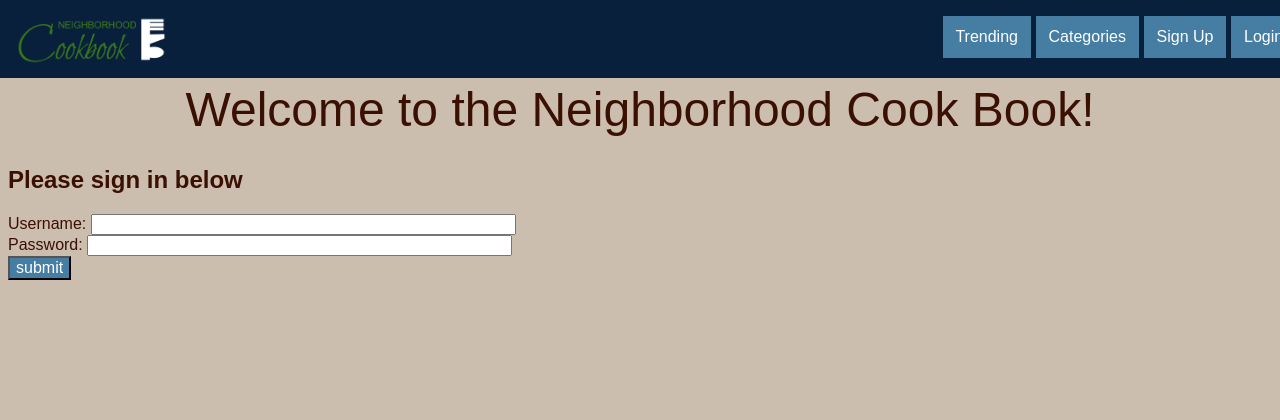
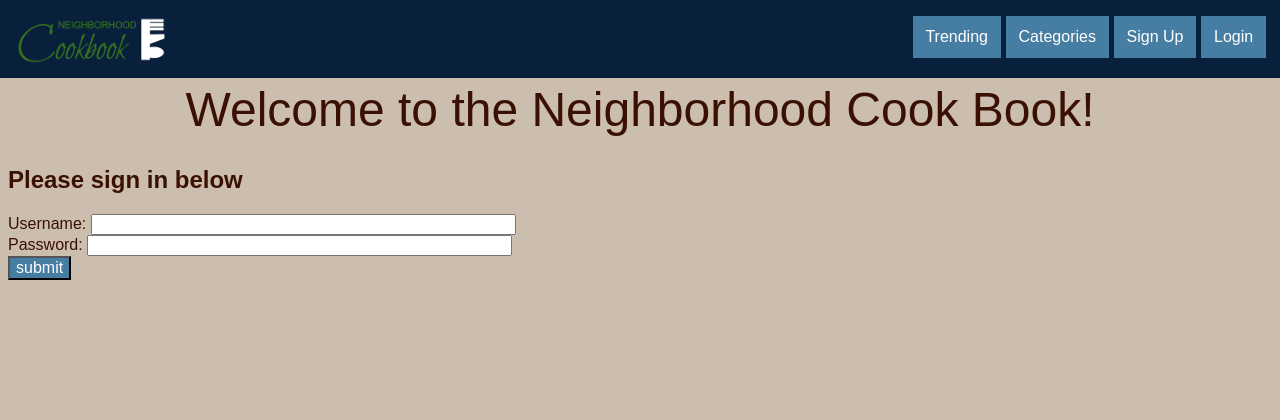
Before and after one commit to axqs/wad2_team_project, a Django app: a page that uses templates/recipes/base.html in a window 1280 px wide. Shown: the top 420 px of the page. Run offline with Django 3.2, Linux system fonts and the light colour scheme; parts of the project's set-up code (start-up, migrations or seed data) failed here and were passed over.

```diff
--- a/templates/recipes/base.html
+++ b/templates/recipes/base.html
@@ -24,7 +24,7 @@
 					<li style="float:right; padding-top:12px; padding-left:5px;"><a href="{% url 'addrecipe' %}">Add Recipe</a></li>
 					<li style="float:right; padding-top:12px; padding-left:5px;"><a href="{% url 'userprofile' user.username %}">My Account</a></li>
 				{% else %}
-					<li style="float:right; padding-top:12px; padding-left:5px;"><a href="{% url 'login' %}">Login</a></li>
+					<li style="float:right; padding-top:12px; padding-left:5px; padding-right:30px;"><a href="{% url 'login' %}">Login</a></li>
 					<li style="float:right; padding-top:12px; padding-left:5px;"><a href="{% url 'register' %}">Sign Up</a></li>
 				{% endif %}
 				<li style="float:right; padding-top:12px; padding-left:5px;"><a href="{% url 'categories' %}">Categories</a></li>
```
Also changed, not shown: db.sqlite3.
